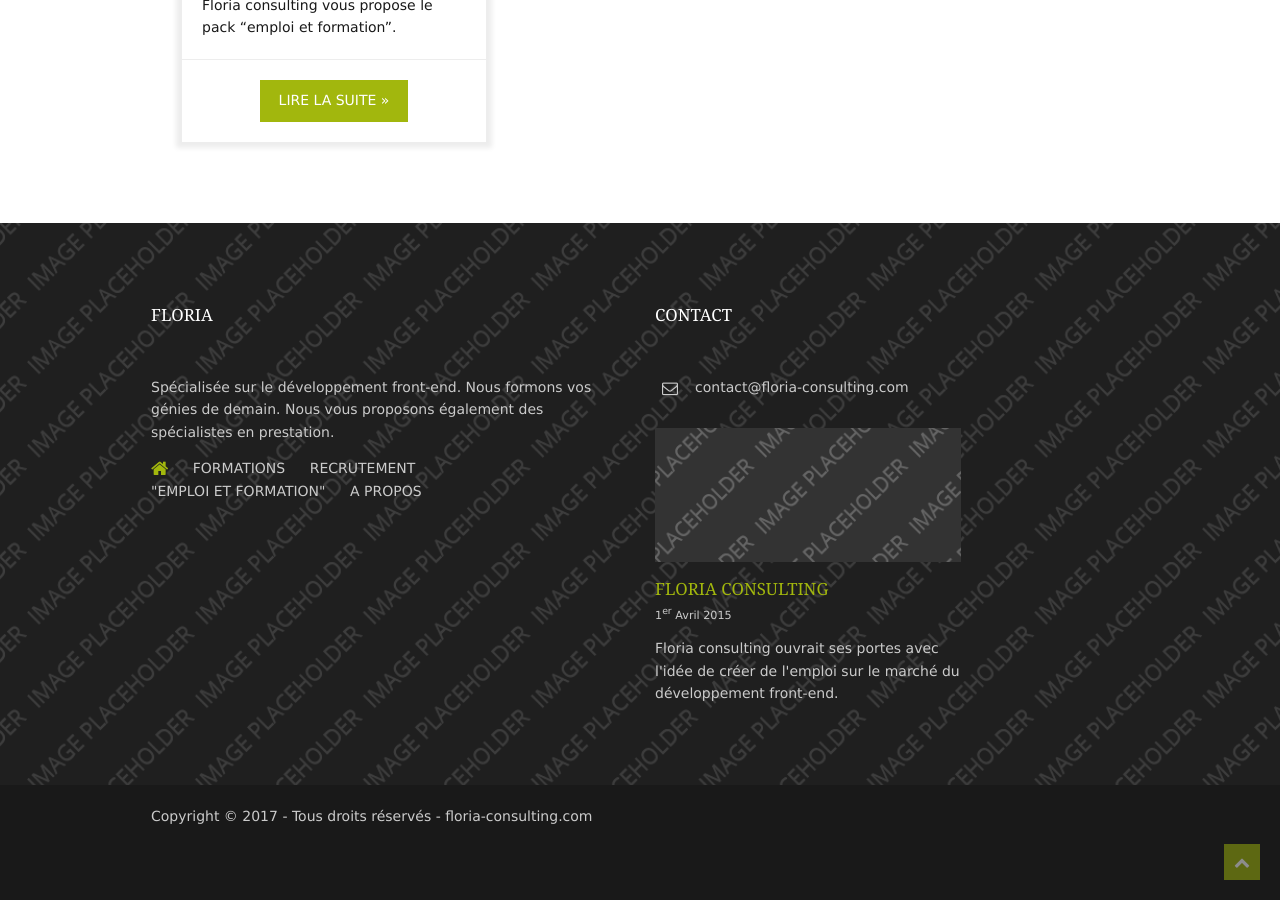
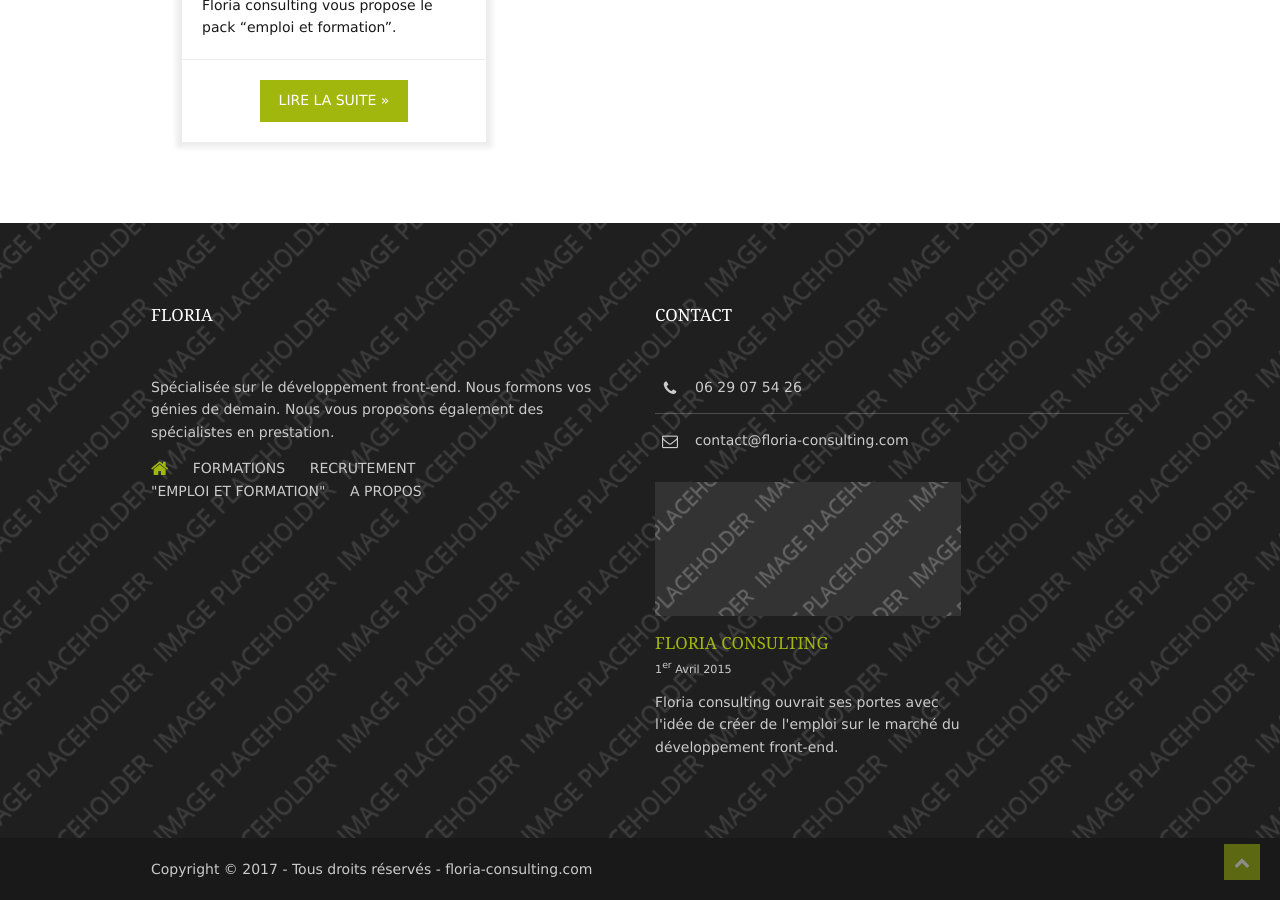
Before and after one commit to ssavajols/floria-consulting, a Jekyll site: the page built from index.md, in a window 1280 px wide and 900 px high, scrolled down 2750 px. Built offline with Jekyll 4.4.1, drawn with Linux system fonts in a browser that asks for light colours.

```diff
--- a/_includes/footer.html
+++ b/_includes/footer.html
@@ -30,7 +30,7 @@
                         <!--Street Name &amp; Number, Town, Postcode/Zip-->
                     <!--</address>-->
                 <!--</li>-->
-                <!--<li><i class="fa fa-phone"></i> 06 02 02 02 02</li>-->
+                <li><i class="fa fa-phone"></i> 06 29 07 54 26</li>
                 <!--<li><i class="fa fa-fax"></i> +00 (123) 456 7890</li>-->
                 <li><i class="fa fa-envelope-o"></i> contact@floria-consulting.com</li>
             </ul>
```
